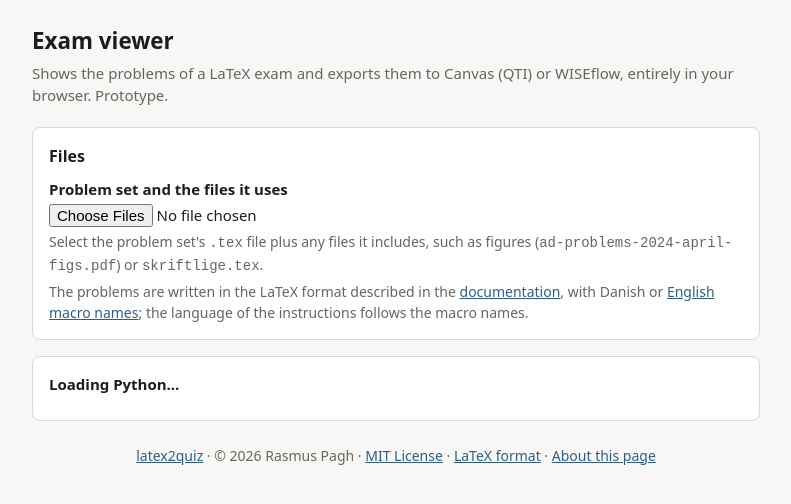
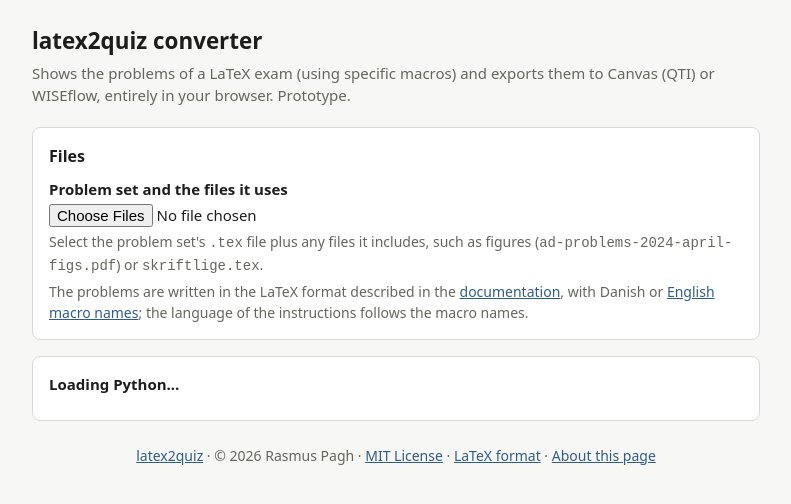
Before and after one commit to rasmus-pagh/latex2quiz, a plain HTML site: page web/index.html in a window 1280 px wide. Shown: the whole page, without its empty margins (244-1035 px from the left). Drawn offline with Linux system fonts and the light colour scheme; a script that the page names is missing.

Commit message:
Browser version: name the page latex2quiz converter
Co-Authored-By: Claude Opus 5.5 <noreply@anthropic.com>

```diff
--- a/web/index.html
+++ b/web/index.html
@@ -4,7 +4,7 @@
 <head>
 <meta charset="utf-8">
 <meta name="viewport" content="width=device-width, initial-scale=1">
-<title>Exam viewer</title>
+<title>latex2quiz converter</title>
 <style>
   :root {
     --bg: #f7f7f5; --panel: #ffffff; --text: #1d1d1b; --muted: #66665f;
@@ -80,8 +80,8 @@
 </head>
 <body>
 <main>
-  <h1>Exam viewer</h1>
-  <p class="lede">Shows the problems of a LaTeX exam and exports them to Canvas (QTI) or WISEflow, entirely in your browser. Prototype.</p>
+  <h1>latex2quiz converter</h1>
+  <p class="lede">Shows the problems of a LaTeX exam (using specific macros) and exports them to Canvas (QTI) or WISEflow, entirely in your browser. Prototype.</p>
 
   <section>
     <h2>Files</h2>
```
